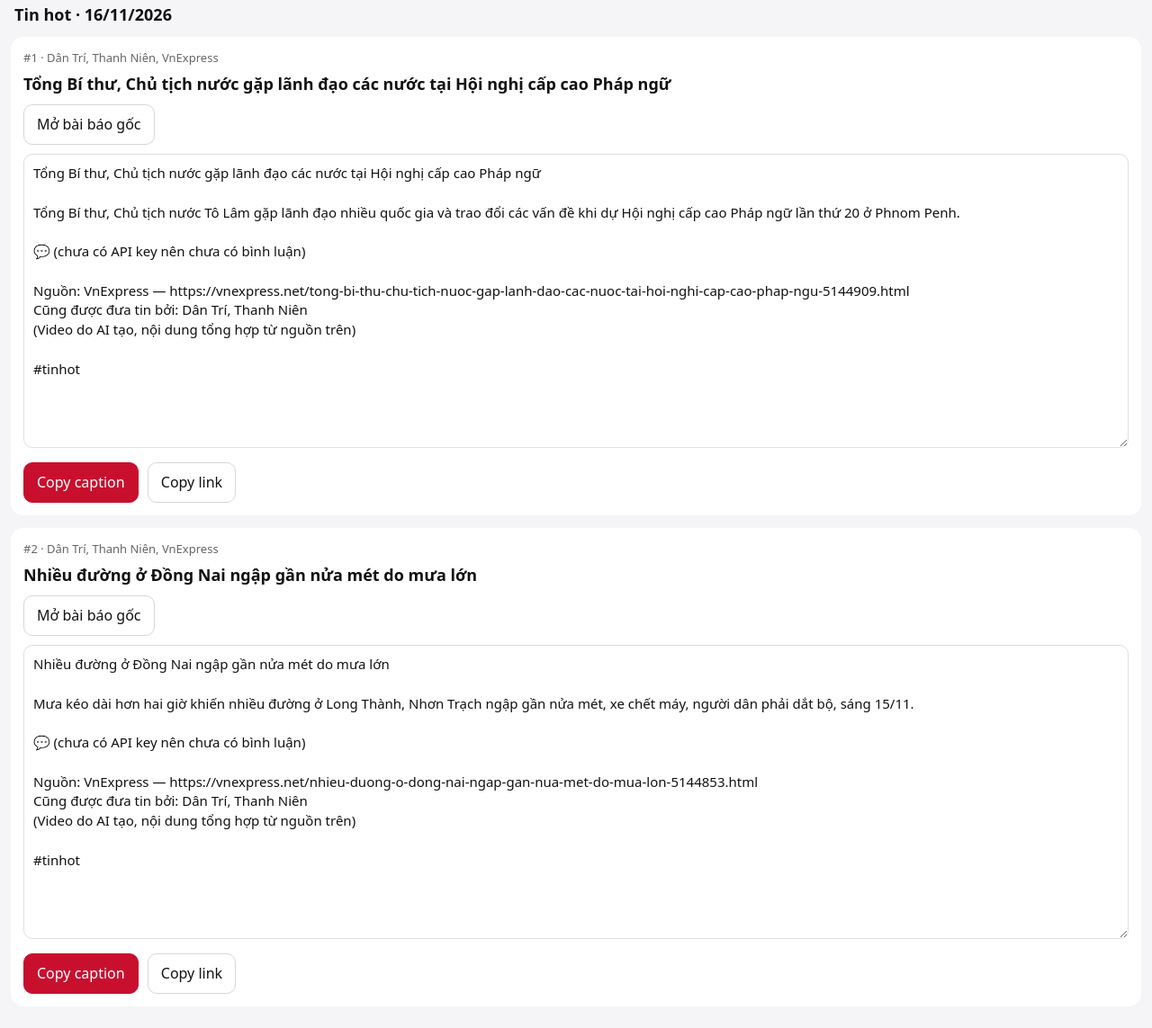
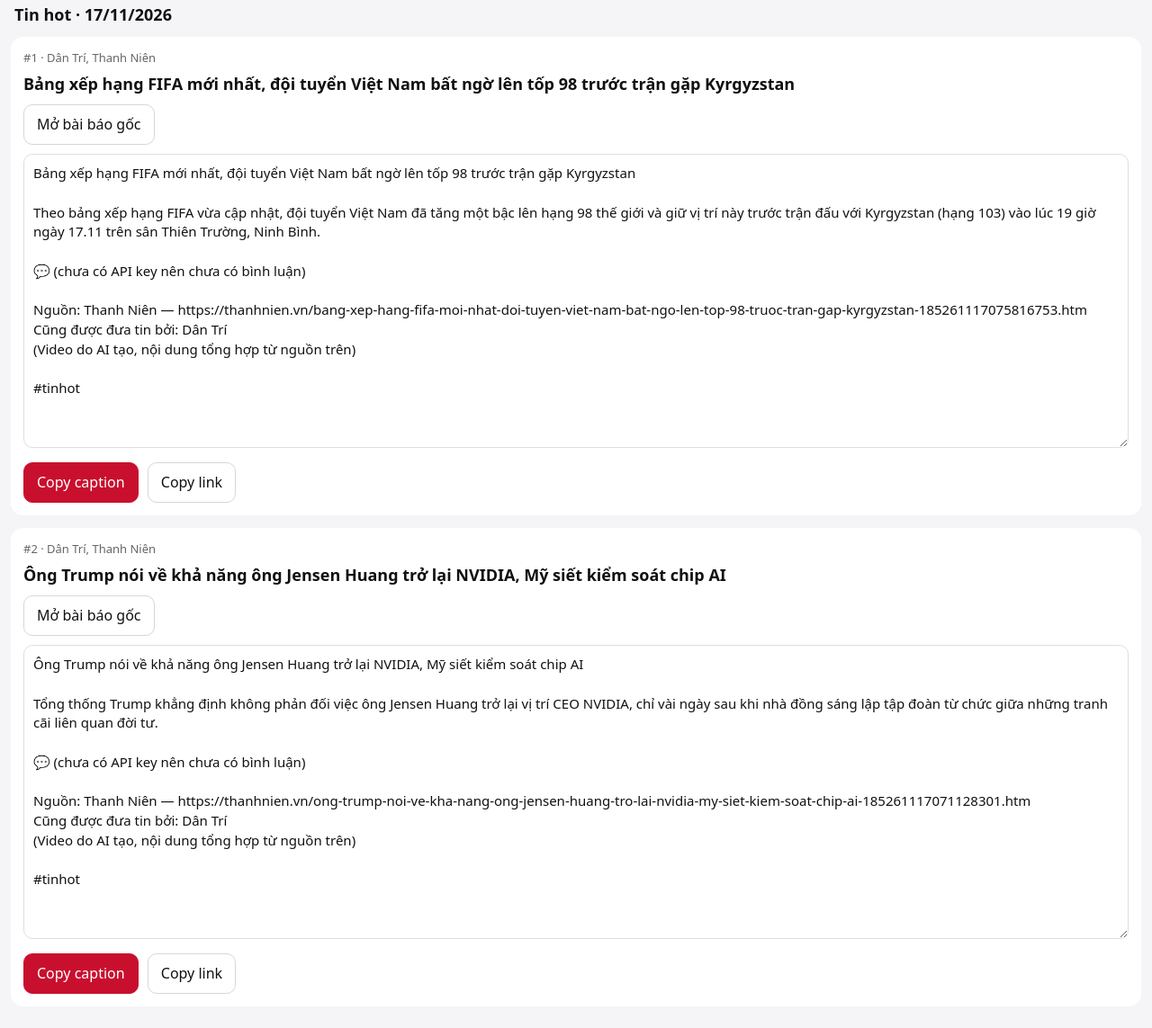
Before and after one commit to roosetup/tin-hot, a plain HTML site: page docs/index.html in a window 1280 px wide. Shown: the part 13-1156 px from the top of the page at 90% size. Drawn offline with Linux system fonts and the light colour scheme.

Commit message:
daily news

```diff
--- a/docs/index.html
+++ b/docs/index.html
@@ -1,5 +1,5 @@
 <!doctype html><html lang=vi><head><meta charset=utf-8>
-<meta name=viewport content="width=device-width,initial-scale=1"><title>Tin hot 16/11/2026</title>
+<meta name=viewport content="width=device-width,initial-scale=1"><title>Tin hot 17/11/2026</title>
 <style>:root{color-scheme:light dark;--bg:#f5f5f7;--c:#fff;--t:#111;--m:#666;--a:#c8102e}
 @media(prefers-color-scheme:dark){:root{--bg:#111;--c:#1c1c1e;--t:#eee;--m:#999}}
 body{margin:0;padding:12px;background:var(--bg);color:var(--t);font:16px/1.45 system-ui,sans-serif}
@@ -8,39 +8,39 @@ h1{font-size:18px;margin:4px 4px 12px}.card{background:var(--c);border-radius:14
 textarea{width:100%;box-sizing:border-box;font:inherit;font-size:15px;padding:10px;border-radius:10px;border:1px solid #8884;background:transparent;color:inherit;margin:10px 0}
 .btn{display:inline-block;padding:10px 14px;border-radius:10px;border:1px solid #8885;background:transparent;color:inherit;font:inherit;text-decoration:none;margin-right:6px}
 .pri{background:var(--a);border-color:var(--a);color:#fff}</style></head><body>
-<h1>Tin hot · 16/11/2026</h1><section class=card><div class=meta>#1 · Dân Trí, Thanh Niên, VnExpress</div>
-<h2>Tổng Bí thư, Chủ tịch nước gặp lãnh đạo các nước tại Hội nghị cấp cao Pháp ngữ</h2>
-<a class=btn href="https://vnexpress.net/tong-bi-thu-chu-tich-nuoc-gap-lanh-dao-cac-nuoc-tai-hoi-nghi-cap-cao-phap-ngu-5144909.html" target=_blank rel=noopener>Mở bài báo gốc</a>
-<textarea id=t0 readonly rows=14>Tổng Bí thư, Chủ tịch nước gặp lãnh đạo các nước tại Hội nghị cấp cao Pháp ngữ
+<h1>Tin hot · 17/11/2026</h1><section class=card><div class=meta>#1 · Dân Trí, Thanh Niên</div>
+<h2>Bảng xếp hạng FIFA mới nhất, đội tuyển Việt Nam bất ngờ lên tốp 98 trước trận gặp Kyrgyzstan</h2>
+<a class=btn href="https://thanhnien.vn/bang-xep-hang-fifa-moi-nhat-doi-tuyen-viet-nam-bat-ngo-len-top-98-truoc-tran-gap-kyrgyzstan-185261117075816753.htm" target=_blank rel=noopener>Mở bài báo gốc</a>
+<textarea id=t0 readonly rows=14>Bảng xếp hạng FIFA mới nhất, đội tuyển Việt Nam bất ngờ lên tốp 98 trước trận gặp Kyrgyzstan
 
-Tổng Bí thư, Chủ tịch nước Tô Lâm gặp lãnh đạo nhiều quốc gia và trao đổi các vấn đề khi dự Hội nghị cấp cao Pháp ngữ lần thứ 20 ở Phnom Penh.
+Theo bảng xếp hạng FIFA vừa cập nhật, đội tuyển Việt Nam đã tăng một bậc lên hạng 98 thế giới và giữ vị trí này trước trận đấu với Kyrgyzstan (hạng 103) vào lúc 19 giờ ngày 17.11 trên sân Thiên Trường, Ninh Bình.
 
 💬 (chưa có API key nên chưa có bình luận)
 
-Nguồn: VnExpress — https://vnexpress.net/tong-bi-thu-chu-tich-nuoc-gap-lanh-dao-cac-nuoc-tai-hoi-nghi-cap-cao-phap-ngu-5144909.html
-Cũng được đưa tin bởi: Dân Trí, Thanh Niên
+Nguồn: Thanh Niên — https://thanhnien.vn/bang-xep-hang-fifa-moi-nhat-doi-tuyen-viet-nam-bat-ngo-len-top-98-truoc-tran-gap-kyrgyzstan-185261117075816753.htm
+Cũng được đưa tin bởi: Dân Trí
 (Video do AI tạo, nội dung tổng hợp từ nguồn trên)
 
 #tinhot</textarea>
 <button class="btn pri" onclick="cp('t0',this)">Copy caption</button>
 <button class=btn onclick="cp('l0',this)">Copy link</button>
-<input id=l0 value="https://vnexpress.net/tong-bi-thu-chu-tich-nuoc-gap-lanh-dao-cac-nuoc-tai-hoi-nghi-cap-cao-phap-ngu-5144909.html" readonly hidden></section><section class=card><div class=meta>#2 · Dân Trí, Thanh Niên, VnExpress</div>
-<h2>Nhiều đường ở Đồng Nai ngập gần nửa mét do mưa lớn</h2>
-<a class=btn href="https://vnexpress.net/nhieu-duong-o-dong-nai-ngap-gan-nua-met-do-mua-lon-5144853.html" target=_blank rel=noopener>Mở bài báo gốc</a>
-<textarea id=t1 readonly rows=14>Nhiều đường ở Đồng Nai ngập gần nửa mét do mưa lớn
+<input id=l0 value="https://thanhnien.vn/bang-xep-hang-fifa-moi-nhat-doi-tuyen-viet-nam-bat-ngo-len-top-98-truoc-tran-gap-kyrgyzstan-185261117075816753.htm" readonly hidden></section><section class=card><div class=meta>#2 · Dân Trí, Thanh Niên</div>
+<h2>Ông Trump nói về khả năng ông Jensen Huang trở lại NVIDIA, Mỹ siết kiểm soát chip AI</h2>
+<a class=btn href="https://thanhnien.vn/ong-trump-noi-ve-kha-nang-ong-jensen-huang-tro-lai-nvidia-my-siet-kiem-soat-chip-ai-185261117071128301.htm" target=_blank rel=noopener>Mở bài báo gốc</a>
+<textarea id=t1 readonly rows=14>Ông Trump nói về khả năng ông Jensen Huang trở lại NVIDIA, Mỹ siết kiểm soát chip AI
 
-Mưa kéo dài hơn hai giờ khiến nhiều đường ở Long Thành, Nhơn Trạch ngập gần nửa mét, xe chết máy, người dân phải dắt bộ, sáng 15/11.
+Tổng thống Trump khẳng định không phản đối việc ông Jensen Huang trở lại vị trí CEO NVIDIA, chỉ vài ngày sau khi nhà đồng sáng lập tập đoàn từ chức giữa những tranh cãi liên quan đời tư.
 
 💬 (chưa có API key nên chưa có bình luận)
 
-Nguồn: VnExpress — https://vnexpress.net/nhieu-duong-o-dong-nai-ngap-gan-nua-met-do-mua-lon-5144853.html
-Cũng được đưa tin bởi: Dân Trí, Thanh Niên
+Nguồn: Thanh Niên — https://thanhnien.vn/ong-trump-noi-ve-kha-nang-ong-jensen-huang-tro-lai-nvidia-my-siet-kiem-soat-chip-ai-185261117071128301.htm
+Cũng được đưa tin bởi: Dân Trí
 (Video do AI tạo, nội dung tổng hợp từ nguồn trên)
 
 #tinhot</textarea>
 <button class="btn pri" onclick="cp('t1',this)">Copy caption</button>
 <button class=btn onclick="cp('l1',this)">Copy link</button>
-<input id=l1 value="https://vnexpress.net/nhieu-duong-o-dong-nai-ngap-gan-nua-met-do-mua-lon-5144853.html" readonly hidden></section>
+<input id=l1 value="https://thanhnien.vn/ong-trump-noi-ve-kha-nang-ong-jensen-huang-tro-lai-nvidia-my-siet-kiem-soat-chip-ai-185261117071128301.htm" readonly hidden></section>
 <script>function cp(id,b){var e=document.getElementById(id),v=e.value;
 (navigator.clipboard?navigator.clipboard.writeText(v):Promise.reject()).catch(function(){e.hidden=false;e.select();document.execCommand('copy')}).then(function(){var o=b.textContent;b.textContent='Đã copy ✓';setTimeout(function(){b.textContent=o},1500)})}</script>
 </body></html>
```
Also changed, not shown: docs/latest.json (+8 -10 lines).
